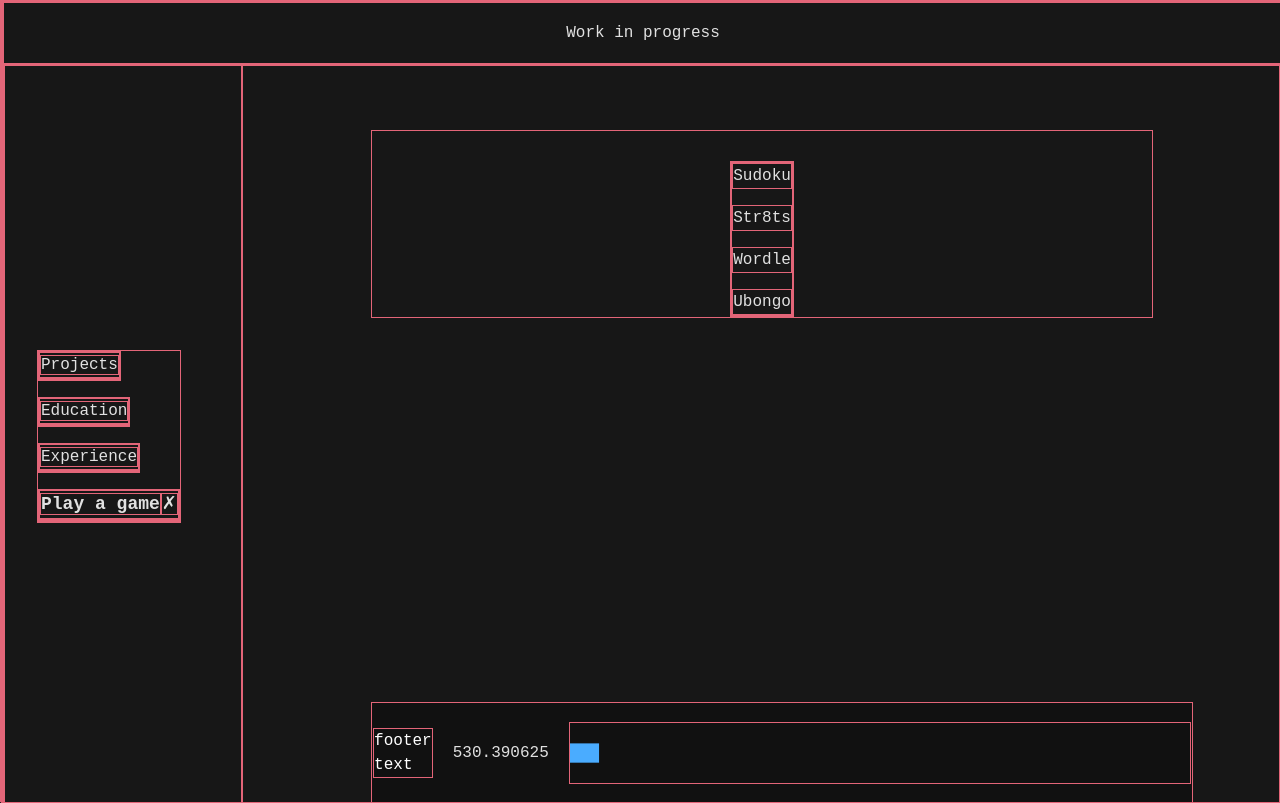
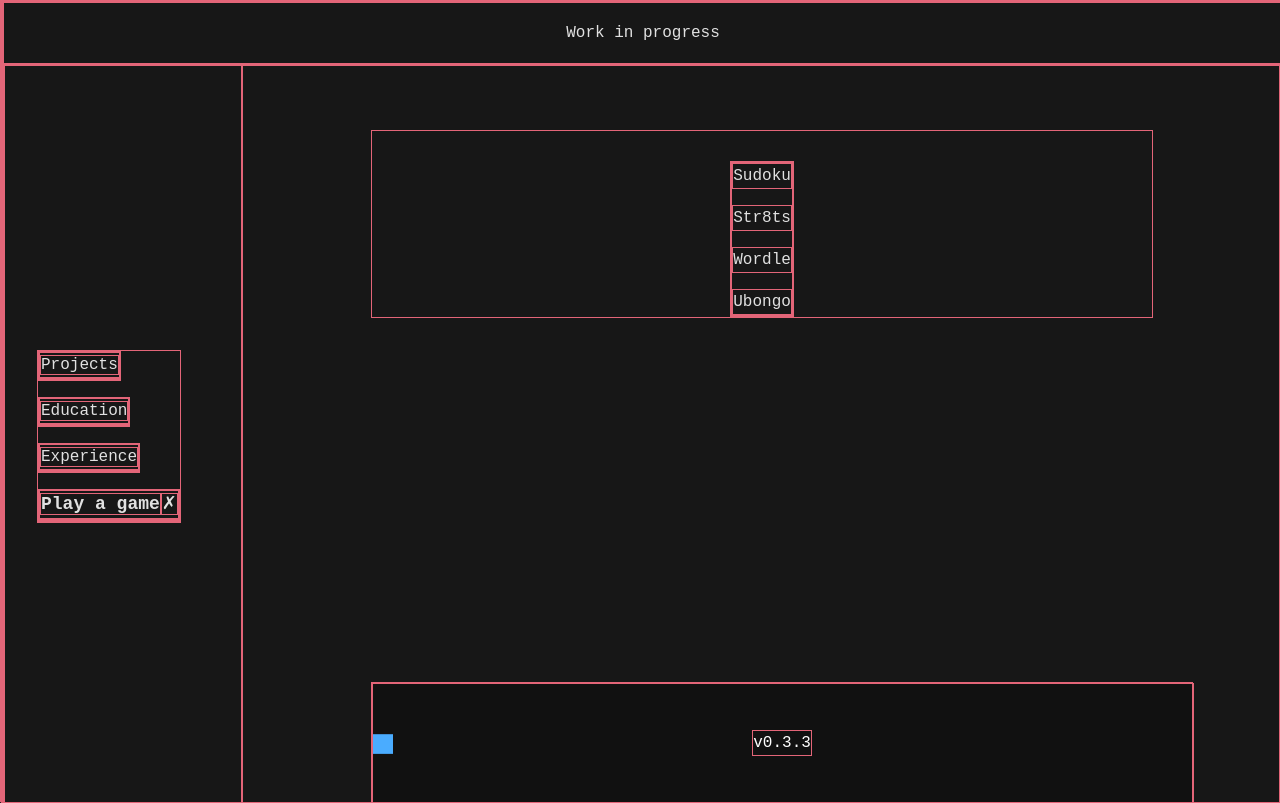
Before and after one commit to ds231009/myportfolio, a React (Vite) app: page /#/play in a window 1280 px wide. Built offline with nearby package versions, Linux system fonts and the light colour scheme.

Commit message:
Working on footer

```diff
--- a/src/components/ui/Footer.module.css
+++ b/src/components/ui/Footer.module.css
@@ -1,10 +1,27 @@
-.version {
+.footer {
+    position: relative;
+    display: flex;
+    align-items: center;
+    justify-content: center;
+    padding: 20px;
+    background: #111;
+    width: 100%;
+    height: 80px; /* Adjust as needed */
+}
+
+.footerText {
     position: absolute;
-    bottom: 0;
-    justify-self: start;
+    color: white;
+    font-size: 1rem;
+    z-index: 2;
+    pointer-events: none; /* Allow mouse to pass through text to canvas */
 }
 
 .footerCanvas {
+    position: absolute;
+    top: 0;
+    left: 0;
     width: 100%;
     height: 100%;
+    z-index: 1;
 }
--- a/src/components/ui/footer.jsx
+++ b/src/components/ui/footer.jsx
@@ -1,77 +1,42 @@
 import styles from "./Footer.module.css"
-
-import { useEffect, useRef, useState } from "react";
+import { useEffect, useRef } from "react";
 
 export default function FooterCanvas() {
     const canvasRef = useRef(null);
     const mouseX = useRef(0);
-    const [canvasPos, setCanvasPos] = useState({ left:0, x: 0, y: 0, width: 0, height: 0 });
+    const canvasPosRef = useRef({ left: 0, top: 0, width: 0, height: 0 });
+    const BoxRef = useRef({ x: 0, y: 0 });
 
-    const changeCanvasPos = (rect) => {
-        setCanvasPos({
-            left: rect.left,
-            x: rect.x,
-            y: rect.y,
-            width: rect.width,
-            height: rect.height
-        });
-    };
+    const stickman = useRef({
+        x: 0,
+        y: 0,
+        velocityX: 0,
+        targetX: 0,
+        acceleration: 0.5,    // How fast he speeds up
+        maxSpeed: 10,          // Maximum velocity
+        friction: 0.95        // Deceleration (0.85 = 15% slowdown per frame)
+    });
 
+    // Log
     useEffect(() => {
         const handleClick = (e) => {
-            console.log("Mouse X:", e.clientX, "Mouse Y:", e.clientY);
+            console.log("Mouse X:", e.clientX, ", ", e.clientY);
+            console.log("Box X:", stickman.current.x, ", ", stickman.current.y);
+            console.log(stickman);
         };
 
         window.addEventListener("click", handleClick);
-
-        // Cleanup
-        return () => {
-            window.removeEventListener("click", handleClick);
-        };
-    }, []); // empty deps → run once on mount
+        return () => window.removeEventListener("click", handleClick);
+    }, []);
 
     // Track mouse X
     useEffect(() => {
         const handleMove = (e) => {
             mouseX.current = e.clientX;
-            // console.log(mouseX.current)
         };
 
         window.addEventListener("mousemove", handleMove);
         return () => window.removeEventListener("mousemove", handleMove);
-    }, []);
-
-    // Canvas animation loop
-    useEffect(() => {
-        const canvas = canvasRef.current;
-        const ctx = canvas.getContext("2d");
-
-        changeCanvasPos(canvas.getBoundingClientRect());
-
-        let frame;
-
-        const render = () => {
-            const width = canvas.width;
-            const height = canvas.height;
-
-            ctx.clearRect(0, 0, width, height);
-
-            // rectangle centered around mouse X
-            const rectW = 60;
-            const rectH = 20;
-
-            const x = mouseX.current - canvasPos.left - rectW / 2;
-            const y = height / 2 - rectH / 2;
-
-            ctx.fillStyle = "#4aacff";
-            ctx.fillRect(x, y, rectW, rectH);
-
-            frame = requestAnimationFrame(render);
-        };
-
-        frame = requestAnimationFrame(render);
-
-        return () => cancelAnimationFrame(frame);
     }, []);
 
     // Resize canvas to match device pixel ratio (for crispness)
@@ -84,7 +49,8 @@
             canvas.width = rect.width * dpr;
             canvas.height = rect.height * dpr;
 
-            canvas.getContext("2d").scale(dpr, dpr);
+            const ctx = canvas.getContext("2d");
+            ctx.scale(dpr, dpr);
         };
 
         resize();
@@ -93,18 +59,76 @@
         return () => window.removeEventListener("resize", resize);
     }, []);
 
+    // Canvas animation loop
+    useEffect(() => {
+        const canvas = canvasRef.current;
+        const ctx = canvas.getContext("2d");
+
+        let frame;
+
+        const render = () => {
+            // Update canvas position on every frame (handles scrolling/resizing)
+            const rect = canvas.getBoundingClientRect();
+            canvasPosRef.current = {
+                left: rect.left,
+                top: rect.top,
+                width: rect.width,
+                height: rect.height
+            };
+            const width = rect.width;
+            const height = rect.height;
+
+            ctx.clearRect(0, 0, width, height);
+
+
+            // Rectangle dimensions
+            const rectW = 20;
+            const rectH = 20;
+
+            const mouseRelativeX = mouseX.current - canvasPosRef.current.left
+            stickman.current.targetx = Math.min(width - rectW, Math.max(0, mouseRelativeX - rectW / 2));
+
+            const distanceToMouse = stickman.current.targetx - stickman.current.x;
+
+            const accelerationToMouse = distanceToMouse * 0.05;
+            stickman.current.velocityX += accelerationToMouse;
+
+            stickman.current.velocityX *= 0.85;
+
+            if (Math.abs(stickman.current.velocityX) > stickman.current.maxSpeed) {
+                stickman.current.velocityX = Math.sign(stickman.current.velocityX) * stickman.current.maxSpeed;
+            }
+
+            stickman.current.x += stickman.current.velocityX;
+
+
+            // Keep within bounds
+            stickman.current.x = Math.min(width - rectW, Math.max(0, stickman.current.x));
+
+            // Set Y position (centered vertically)
+            stickman.current.y = height / 2 - rectH / 2;
+
+            // Draw the stickman (for now, just a rectangle)
+            ctx.fillStyle = "#4aacff";
+            ctx.fillRect(stickman.current.x, stickman.current.y, rectW, rectH);
+
+            // Optional: Draw velocity indicator (for debugging)
+            ctx.fillStyle = "rgba(255, 0, 0, 0.3)";
+            ctx.fillRect(stickman.current.x + rectW/2, stickman.current.y - 10, stickman.current.velocityX * 2, 5);
+
+            frame = requestAnimationFrame(render);
+        };
+
+        frame = requestAnimationFrame(render);
+
+        return () => cancelAnimationFrame(frame);
+    }, []);
+
+
+
     return (
-        <footer
-            style={{
-                display: "flex",
-                alignItems: "center",
-                gap: "20px",
-                padding: "20px",
-                background: "#111",
-            }}
-        >
-            <span style={{ color: "white", fontSize: "1rem" }}>footer text</span>
-            {canvasPos.left} {canvasPos.right}
+        <footer className={styles.footer}>
+            <span className={styles.footerText}>v0.3.3</span>
             <canvas
                 ref={canvasRef}
                 className={styles.footerCanvas}
```
Also changed, not shown: 5 other files (tests, documents, lock files or other folders).
